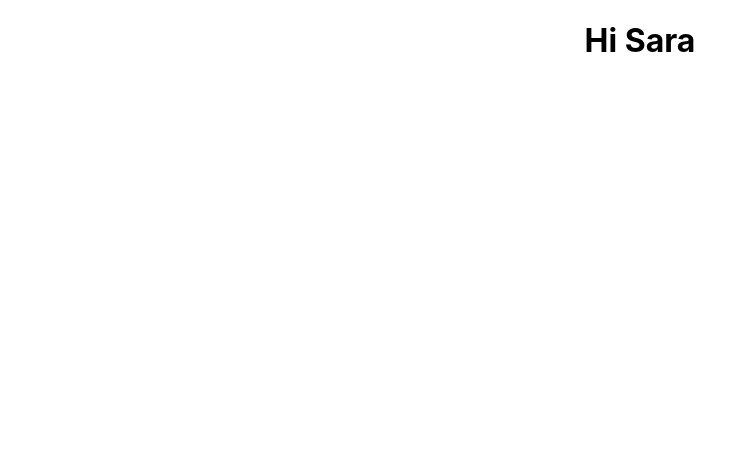
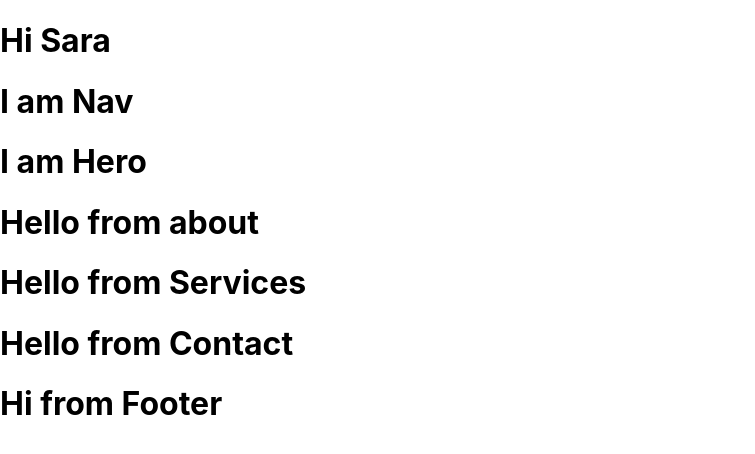
Before and after one commit to Sara-Alkhamri/revive, a React (Create React App) app: page /about in a window 1280 px wide. Shown: the top 454 px of the page, without its empty margins (0-755 px from the left). Built offline with nearby package versions, Linux system fonts and the light colour scheme.

Commit message:
Created all pages and components

```diff
--- a/package.json
+++ b/package.json
@@ -9,6 +9,7 @@
     "antd": "^4.15.6",
     "react": "^17.0.2",
     "react-dom": "^17.0.2",
+    "react-router-dom": "^5.2.0",
     "react-scripts": "4.0.3",
     "web-vitals": "^1.0.1"
   },
--- a/src/App.js
+++ b/src/App.js
@@ -1,10 +1,23 @@
 import "./App.css";
+import { BrowserRouter, Route } from "react-router-dom";
+import Nav from "./components/Nav";
+import Hero from "./components/Hero";
+import About from "./pages/About";
+import Services from "./pages/Services";
+import Contact from "./pages/Contact";
+import Footer from "./components/Footer";
 
 function App() {
   return (
-    <div className="App">
+    <BrowserRouter className="App">
       <h1>Hi Sara</h1>
-    </div>
+      <Nav />
+      <Hero />
+      <Route path="/about" component={About} />
+      <Services />
+      <Contact />
+      <Footer />
+    </BrowserRouter>
   );
 }
 
--- /dev/null
+++ b/src/components/Footer.js
@@ -0,0 +1,9 @@
+import React from "react";
+
+export default function Footer() {
+  return (
+    <div>
+      <h1>Hi from Footer</h1>
+    </div>
+  );
+}
--- /dev/null
+++ b/src/components/Hero.js
@@ -0,0 +1,9 @@
+import React from "react";
+
+export default function Hero() {
+  return (
+    <div>
+      <h1>I am Hero</h1>
+    </div>
+  );
+}
--- /dev/null
+++ b/src/components/Nav.js
@@ -0,0 +1,9 @@
+import React from "react";
+
+export default function Nav() {
+  return (
+    <div>
+      <h1>I am Nav</h1>
+    </div>
+  );
+}
--- /dev/null
+++ b/src/pages/About.js
@@ -0,0 +1,9 @@
+import React from "react";
+
+export default function About() {
+  return (
+    <div>
+      <h1>Hello from about</h1>
+    </div>
+  );
+}
--- /dev/null
+++ b/src/pages/Contact.js
@@ -0,0 +1,9 @@
+import React from "react";
+
+export default function Contact() {
+  return (
+    <div>
+      <h1>Hello from Contact</h1>
+    </div>
+  );
+}
--- /dev/null
+++ b/src/pages/Services.js
@@ -0,0 +1,9 @@
+import React from "react";
+
+export default function Services() {
+  return (
+    <div>
+      <h1>Hello from Services</h1>
+    </div>
+  );
+}
```
Also changed, not shown: 1 other file (tests, documents, lock files or other folders).
